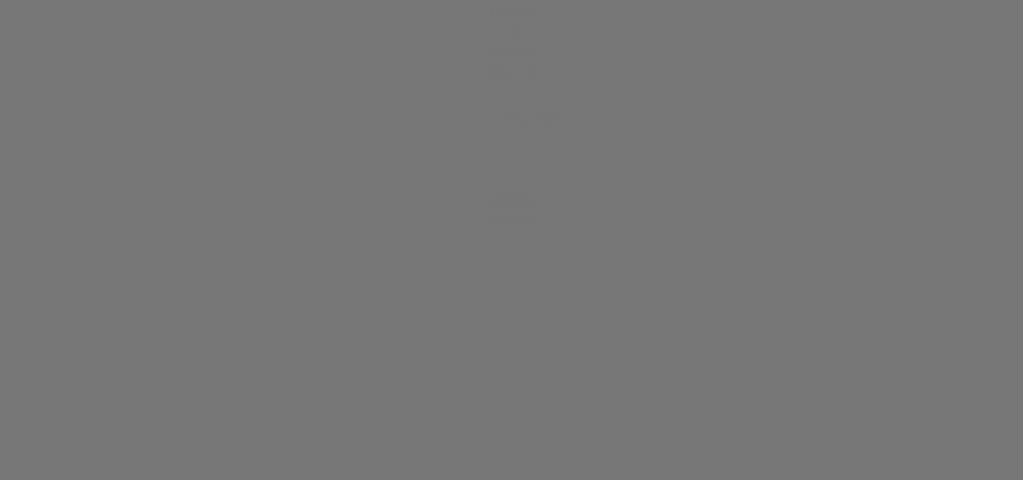
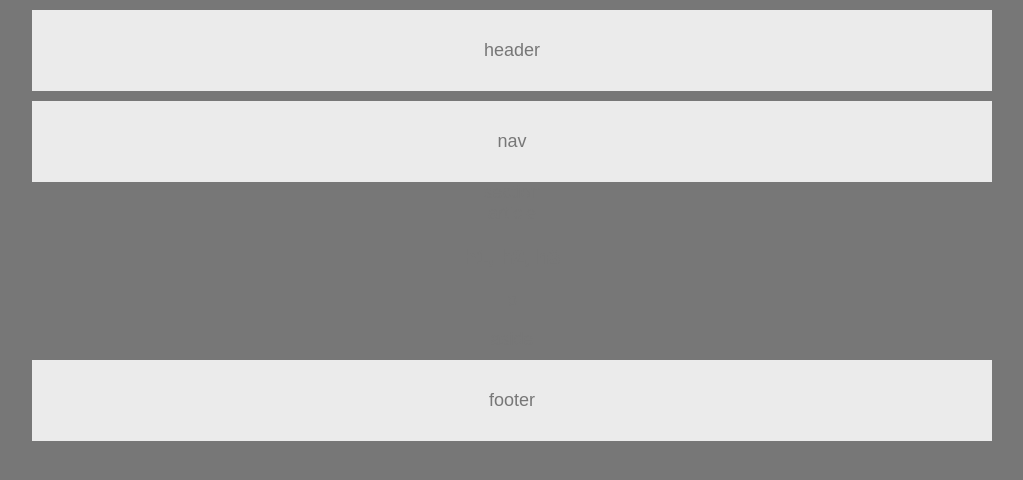
Before and after one commit to Gail-Deadwyler/HW-Wireframe, a plain HTML site: page index.html in a window 1280 px wide. Shown: the whole page, without its empty margins (128-1151 px from the left). Drawn offline with Linux system fonts and the light colour scheme.

Commit message:
add styling for header, nav and footer

```diff
--- a/style.css
+++ b/style.css
@@ -16,3 +16,10 @@ body {
     font-size: 18px;
     margin: 0 auto;   /* centers elements within the body */
 }
+
+/* add header, nav and footer styling */
+header, nav, footer {
+    background: #ebebeb;
+    padding: 30px;
+    margin-top: 10px;
+}
```
